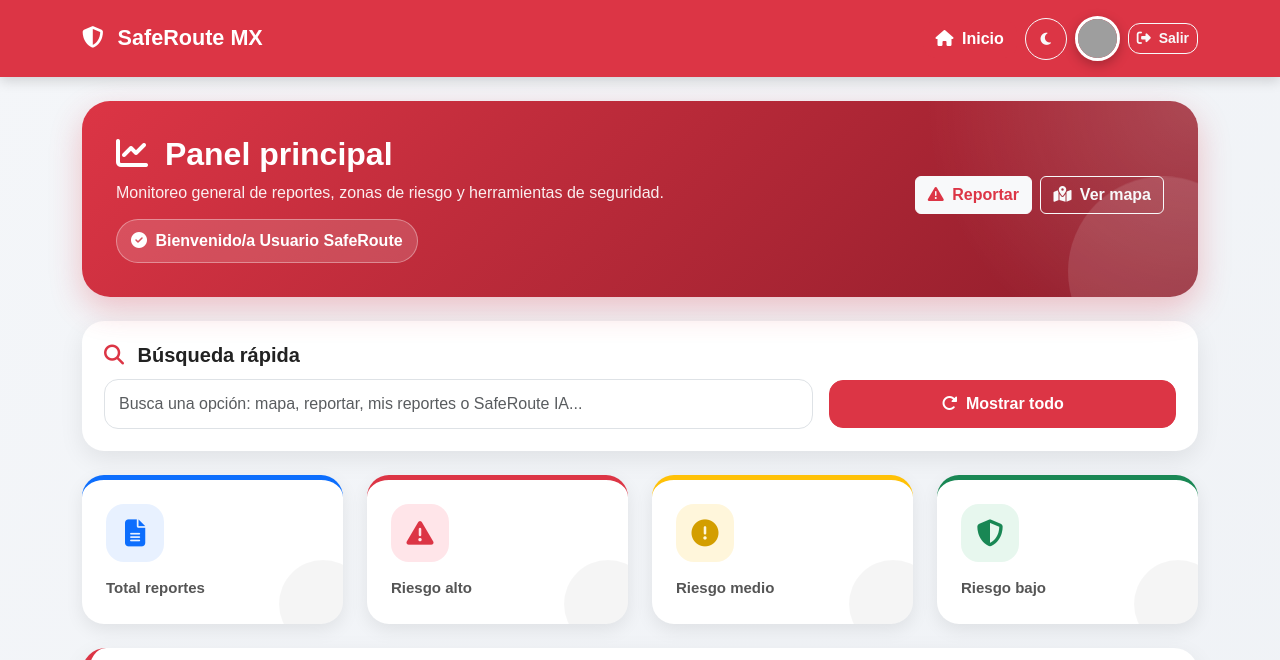
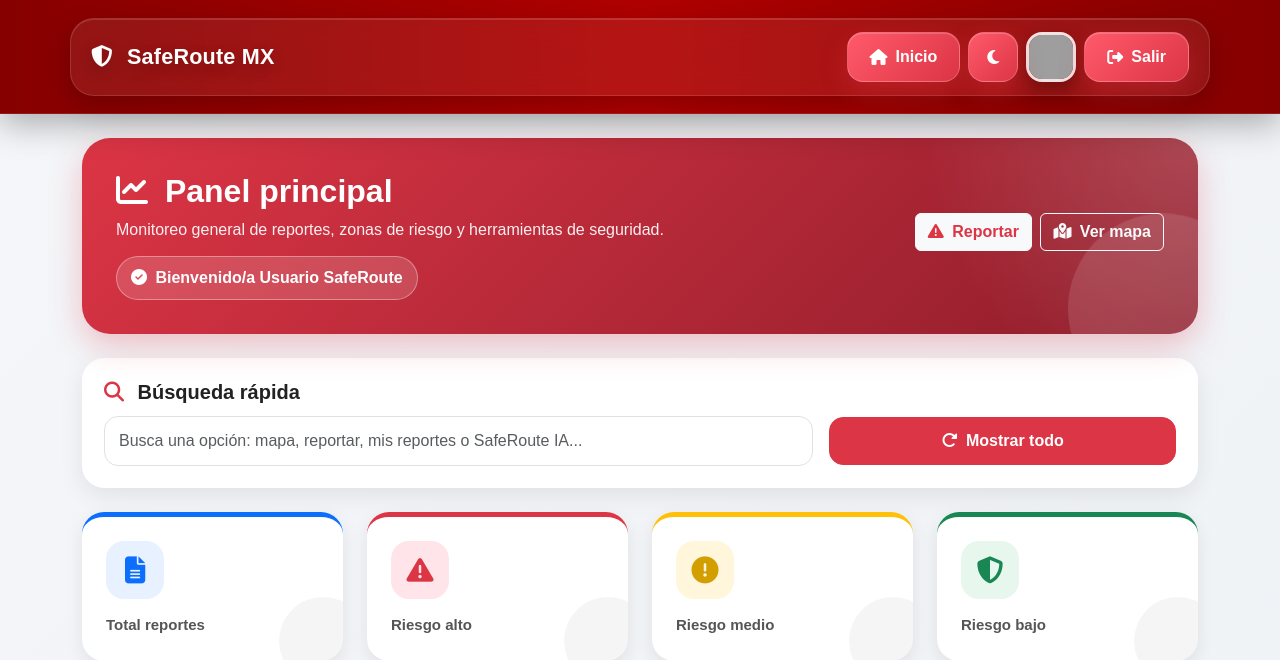
Before and after one commit to marioalberto95/SafeRouteMX, a Flask app: template templates/usuario/dashboard.html in a window 1280 px wide. Shown: the top 660 px of the page. Run offline with Flask 3, Linux system fonts and the light colour scheme; the template is opened without the code that fills it, so the values that code supplies are empty; parts of the project's set-up code (start-up, migrations or seed data) failed here and were passed over; grey boxes are pictures that could not be loaded.

Commit message:
CORRECION GENERAL7

```diff
--- a/templates/usuario/dashboard.html
+++ b/templates/usuario/dashboard.html
@@ -16,44 +16,149 @@
             overflow-x: hidden;
         }
 
+        /* ===========================
+           NAVBAR PREMIUM DASHBOARD
+        =========================== */
+
         .navbar {
-            background: #dc3545;
-            box-shadow: 0 4px 12px rgba(0,0,0,0.15);
-            padding: 16px 0;
+            background:
+                linear-gradient(90deg, #860000, #b00000, #860000);
+            box-shadow:
+                0 10px 32px rgba(0,0,0,.30),
+                inset 0 -1px 0 rgba(255,255,255,.10);
+            padding: 18px 0;
+            position: sticky;
+            top: 0;
+            z-index: 1000;
+        }
+
+        .navbar .container {
+            background: rgba(255,255,255,.08);
+            border: 1px solid rgba(255,255,255,.13);
+            border-radius: 24px;
+            padding: 13px 20px;
+            backdrop-filter: blur(14px);
+            -webkit-backdrop-filter: blur(14px);
+            box-shadow:
+                0 10px 28px rgba(0,0,0,.22),
+                inset 0 1px 0 rgba(255,255,255,.14);
         }
 
         .navbar-brand {
             font-size: 1.35rem;
+            font-weight: 900;
+            color: white !important;
+            letter-spacing: .2px;
+            transition: .35s ease;
+            text-shadow: 0 5px 16px rgba(0,0,0,.22);
+        }
+
+        .navbar-brand:hover {
+            transform: translateY(-2px);
+            color: white !important;
+        }
+
+        .navbar-brand i {
+            transition: .35s ease;
+        }
+
+        .navbar-brand:hover i {
+            transform: rotate(-10deg) scale(1.18);
+        }
+
+        .btn-nav,
+        #modoOscuro {
+            position: relative;
+            display: inline-flex;
+            align-items: center;
+            justify-content: center;
+            gap: 8px;
+            height: 50px;
+            min-width: 50px;
+            padding: 0 22px;
+            border-radius: 16px;
+            border: 1px solid rgba(255,255,255,.20) !important;
+            background:
+                linear-gradient(135deg, #ff5a6b, #dc3545) !important;
+            color: white !important;
+            text-decoration: none;
+            font-weight: 900;
+            overflow: hidden;
+            transition: .35s ease;
+            box-shadow:
+                0 10px 25px rgba(220,53,69,.34),
+                inset 0 1px 0 rgba(255,255,255,.18);
+        }
+
+        .btn-nav::before,
+        #modoOscuro::before {
+            content: "";
+            position: absolute;
+            top: 0;
+            left: -120%;
+            width: 80%;
+            height: 100%;
+            background: linear-gradient(
+                120deg,
+                transparent,
+                rgba(255,255,255,.34),
+                transparent
+            );
+            transform: skewX(-20deg);
+            transition: .55s ease;
+        }
+
+        .btn-nav:hover::before,
+        #modoOscuro:hover::before {
+            left: 130%;
+        }
+
+        .btn-nav:hover,
+        #modoOscuro:hover {
+            transform: translateY(-4px) scale(1.04);
+            background:
+                linear-gradient(135deg, #ff7382, #e63946) !important;
+            color: white !important;
+            box-shadow:
+                0 18px 35px rgba(220,53,69,.48),
+                inset 0 1px 0 rgba(255,255,255,.22);
+        }
+
+        .btn-nav i,
+        #modoOscuro i {
+            margin-right: 0 !important;
+            transition: .35s ease;
+            position: relative;
+            z-index: 2;
+        }
+
+        .btn-nav:hover i,
+        #modoOscuro:hover i {
+            transform: rotate(-10deg) scale(1.2);
         }
 
         #modoOscuro {
-            width: 42px;
-            height: 42px;
-            border-radius: 50%;
-            display: flex;
-            align-items: center;
-            justify-content: center;
-            transition: .3s;
-        }
-
-        #modoOscuro:hover {
-            transform: rotate(180deg) scale(1.08);
-            background: white;
-            color: #dc3545;
+            width: 50px;
+            padding: 0;
         }
 
         .profile-mini {
-            width: 46px;
-            height: 46px;
-            border-radius: 50%;
+            width: 50px;
+            height: 50px;
             object-fit: cover;
-            border: 3px solid white;
-            box-shadow: 0 4px 12px rgba(0,0,0,.25);
-            transition: .3s ease;
+            border-radius: 16px;
+            border: 3px solid rgba(255,255,255,.88);
+            transition: .35s ease;
+            box-shadow:
+                0 8px 20px rgba(0,0,0,.28),
+                inset 0 1px 0 rgba(255,255,255,.2);
         }
 
         .profile-mini:hover {
-            transform: scale(1.08);
+            transform: translateY(-4px) scale(1.08) rotate(3deg);
+            box-shadow:
+                0 18px 35px rgba(255,255,255,.22),
+                0 10px 25px rgba(0,0,0,.22);
         }
 
         .hero-card {
@@ -390,6 +495,18 @@
             .navbar .container {
                 flex-direction: column;
                 gap: 12px;
+                border-radius: 22px;
+                padding: 14px;
+            }
+
+            .navbar .d-flex {
+                justify-content: center;
+            }
+
+            .btn-nav,
+            #modoOscuro {
+                height: 48px;
+                border-radius: 16px;
             }
 
             .hero-card {
@@ -413,38 +530,6 @@
                 text-align: center;
             }
         }
-        .btn-nav{
-    border-radius:12px;
-    font-weight:700;
-    transition:all .35s ease;
-}
-
-.btn-nav:hover{
-    transform:translateY(-3px);
-    box-shadow:0 8px 20px rgba(0,0,0,.25);
-}
-
-.btn-nav i{
-    transition:.35s;
-}
-
-.btn-nav:hover i{
-    transform:scale(1.2);
-}
-
-.profile-mini{
-    width:45px;
-    height:45px;
-    object-fit:cover;
-    border-radius:50%;
-    border:3px solid white;
-    transition:.35s;
-}
-
-.profile-mini:hover{
-    transform:scale(1.1) rotate(5deg);
-    box-shadow:0 0 15px rgba(255,255,255,.6);
-}
     </style>
 </head>
 
@@ -461,12 +546,12 @@
         <div class="d-flex align-items-center gap-2 flex-wrap">
 
             <!-- BOTÓN INICIO -->
-            <a href="/" class="btn btn-danger btn-nav">
+            <a href="/" class="btn-nav">
                 <i class="fa-solid fa-house me-1"></i>
                 Inicio
             </a>
 
-            <button id="modoOscuro" class="btn btn-outline-light btn-sm">
+            <button id="modoOscuro" type="button">
                 <i class="fa-solid fa-moon"></i>
             </button>
 
@@ -478,7 +563,7 @@
                 {% endif %}
             </a>
 
-            <a href="/logout" class="btn btn-outline-light btn-sm btn-nav">
+            <a href="/logout" class="btn-nav">
                 <i class="fa-solid fa-right-from-bracket me-1"></i>
                 Salir
             </a>
```
